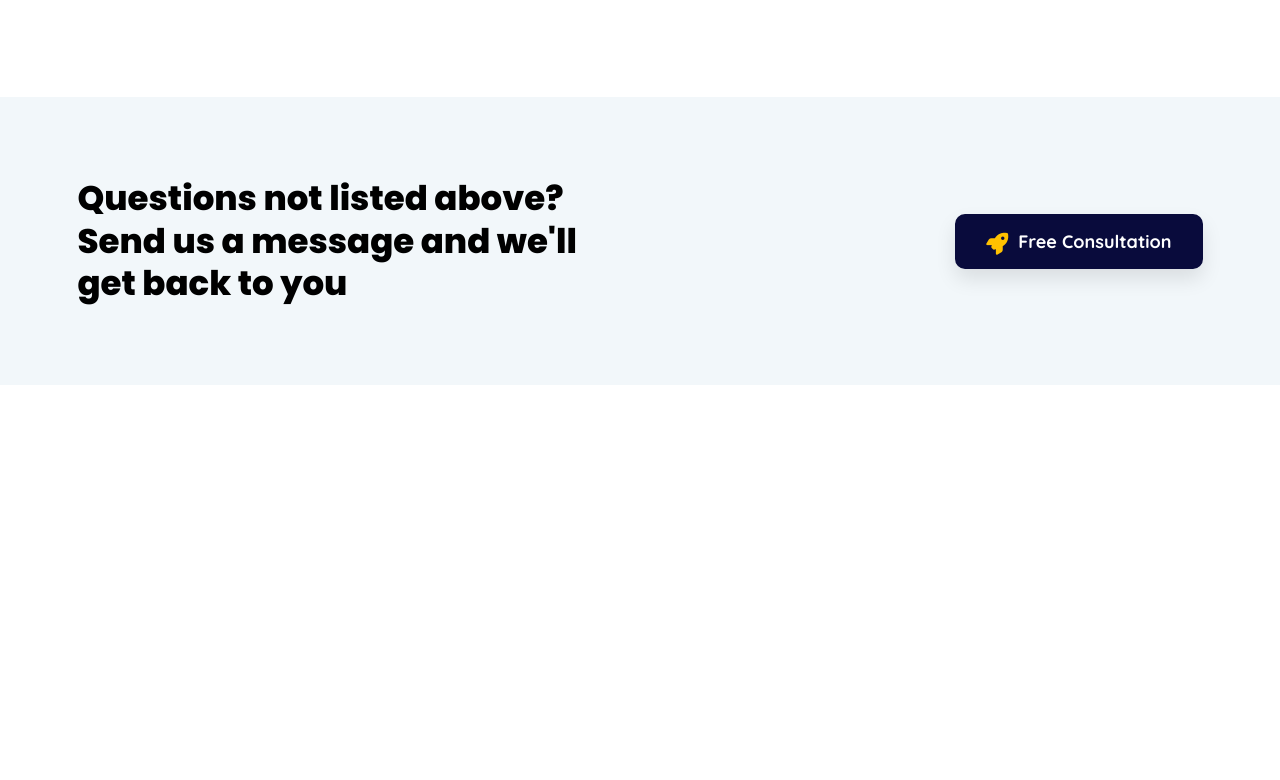
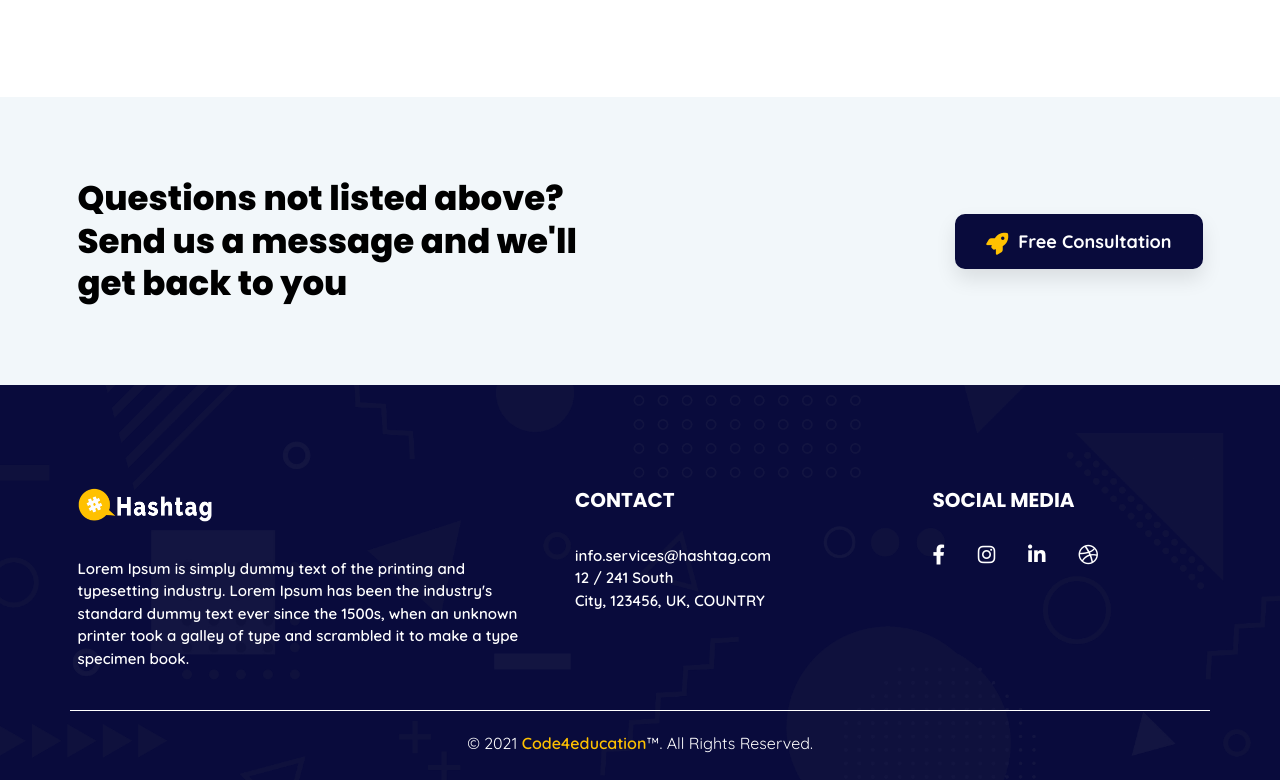
Before and after one commit to Abhay-04/Hashtag, a plain HTML site: page index.html in a window 1280 px wide. Shown: the part 7000-7780 px from the top of the page. Before the commit the page ends 7385 px from the top, so only its background shows below. Drawn offline with nearby package versions, Linux system fonts and the light colour scheme.

Commit message:
footer_section_done

```diff
--- a/css/responsive-style.css
+++ b/css/responsive-style.css
@@ -116,4 +116,9 @@
 .faq_wrapper .accordion-button{
     font-size: 1.8rem;
 }
+
+/* ----------------footer-section------------- */
+.footer_wrapper .footer_logo img{
+    max-width: 50%;
 }
+}
--- a/css/style.css
+++ b/css/style.css
@@ -768,3 +768,81 @@ body{
     line-height: 1.5;
 
 }
+
+/* --------------Footer-section-styling-------------- */
+
+.footer_wrapper{
+    padding: 10rem 0 2.5rem;
+    background-image: url(../images/bg_footer.png);
+    background-size: cover;
+    background-color: var(--bg-black);
+    color: var(--text-white);
+
+}
+
+.footer_wrapper .footer_logo img{
+    max-width: 30%;
+}
+
+.footer_wrapper .footer_title{
+    font-family: var(--secondary-font);
+    text-transform: uppercase;
+    font-size: 2rem;
+    font-weight: 700;
+    line-height: 1.5;
+    color: var(--text-white);
+    margin-bottom: 2.5rem;
+}
+
+.footer_wrapper .footer_text ,
+.footer_wrapper .footer_text a{
+    margin-top: 3rem;
+    color: var(--text-white);
+    font-size: 1.5rem;
+    font-weight: 600;
+    line-height: 1.5;
+    text-decoration: none;
+
+}
+
+.footer_wrapper .footer_social_media_icon{
+    padding-right: 3rem;
+    color: var(--text-white);
+    font-size: 2rem;
+}
+
+.footer_wrapper .footer_credits{
+    color: var(--text-white);
+    border-top: 1px solid var(--text-white);
+    padding-top: 2rem;
+    margin-top: 3rem;
+    font-size: 1.6rem;
+
+}
+
+.footer_wrapper .footer_credits a{
+    color: var(--text-yellow);
+    text-decoration: none;
+    font-size: 1.6rem;
+    font-weight: 600;
+
+}
+
+/* -----------------Custom-scrollbar-styling------------------ */
+
+::-webkit-scrollbar{
+    width: 10px;
+}
+
+::-webkit-scrollbar-track{
+    background: var(--bg-light-2) ;
+
+}
+::-webkit-scrollbar-thumb{
+    background: var(--bg-black) ;
+
+}
+::-webkit-scrollbar-thumb:hover{
+    background: var(--bg-black) ;
+
+}
--- a/index.html
+++ b/index.html
@@ -637,12 +637,35 @@
 
   <!-- ---------------------Footer-section-start-------------------------- -->
   <footer id="contact">
+
     <div class="footer_wrapper">
       <div class="container">
         <div class="row">
-
+            <div class="col-lg-5 footer_logo mb-4 mb-lg-0">
+                <img decoding="async" src="images/logo-white.png">
+                <p class="footer_text">Lorem Ipsum is simply dummy text of the printing and typesetting industry. Lorem Ipsum has been the industry's standard dummy text ever since the 1500s, when an unknown printer took a galley of type and scrambled it to make a type specimen book.</p>
+            </div>
+            <div class="col-lg-4 px-lg-5 mb-4 mb-lg-0">
+                <h3 class="footer_title">Contact</h3>
+                <p class="footer_text">
+                    <a href="#">info.services@hashtag.com</a><br>
+                    <a href="#" class="footer-address">12 / 241 South <br>City, 123456, UK, COUNTRY</a>
+                </p>
+            </div>
+            <div class="col-lg-3 mb-4 mb-lg-0">
+                <h3 class="footer_title">Social Media</h3>
+                <p>
+                    <a href="#" class="footer_social_media_icon"><i class="fab fa-facebook-f"></i></a>
+                    <a href="#" class="footer_social_media_icon"><i class="fab fa-instagram"></i></a>
+                    <a href="#" class="footer_social_media_icon"><i class="fab fa-linkedin-in"></i></a>
+                    <a href="#" class="footer_social_media_icon"><i class="fab fa-dribbble"></i></a>
+                </p>
+            </div>
+            <div class="col-12 footer_credits text-center">
+                <span>© 2021 <a href="#" target="_blank" title="Code4education">Code4education</a>™. All Rights Reserved.</span>
+            </div>
         </div>
-      </div>
+    </div>
     </div>
 
   </footer>
```
